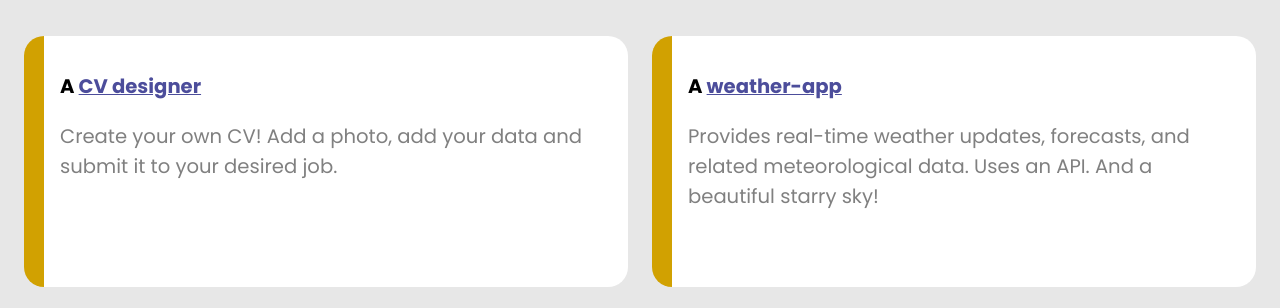
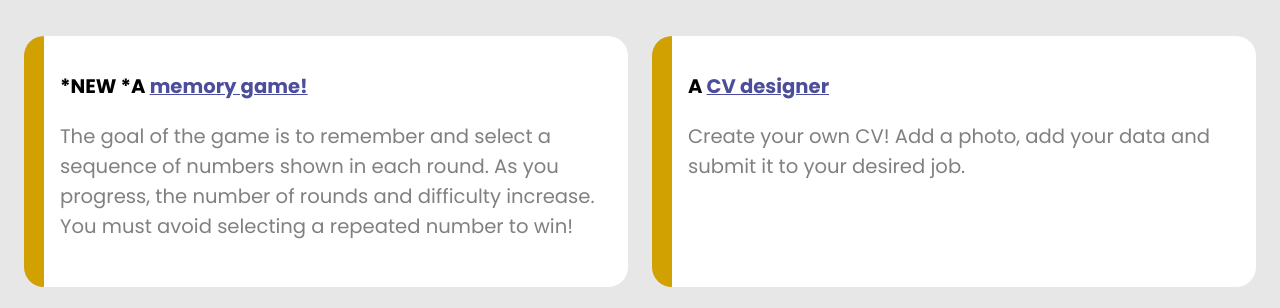
Before and after one commit to MateoBot496/admin-dashboard, a plain HTML site: page index.html in a window 1280 px wide. Shown: the part 462-770 px from the top of the page. Drawn offline with Linux system fonts and the light colour scheme.

Commit message:
añadido proyecto

```diff
--- a/index.html
+++ b/index.html
@@ -95,7 +95,8 @@
 
                 <div id="c1">
                     <h3>Mis proyectos</h3>
-                    <div class="c1-content"><p>A <a href="https://mateobot496.github.io/CV-Application/">CV designer</a></p>Create your own CV! Add a photo, add your data and submit it to your desired job.</div>
+                    <div class="c1-content"><p>*NEW *A <a href="https://memorygame496.netlify.app/">memory game!</a></p> The goal of the game is to remember and select a sequence of numbers shown in each round. As you progress, the number of rounds and difficulty increase. You must avoid selecting a repeated number to win!</div>
+                    <div class="c1-content"><p>A <a href="https://cvappmb496.netlify.app/">CV designer</a></p>Create your own CV! Add a photo, add your data and submit it to your desired job.</div>
                     <div class="c1-content"><p>A <a href="https://mateobot496.github.io/weather-app/">weather-app</a></p>Provides real-time weather updates, forecasts, and related meteorological data. Uses an API. And a beautiful starry sky!</div>
                     <div class="c1-content"><p>A <a href="https://mateobot496.github.io/restaurant/">restaurant page</a></p>Lorem ipsum dolor sit amet consectetur adipisicing elit. Cumque suscipit laboriosam voluptatibus a, quidem, amet eum labore, animi debitis voluptas cupiditate iste dolorem consequuntur qui! Repellat quisquam maiores obcaecati illo.</div>
                     <div class="c1-content"><p> A cool  <a href="https://mateobot496.github.io/singup_form/">sign-up form</a>.</p> "A sign-up form that flows like a crescendo—minimal. Dark tones, soft glows, and a rhythm that guides you forward. Each field, a note in the unfolding soundscape—enter, and let the journey begin."</div>
```
